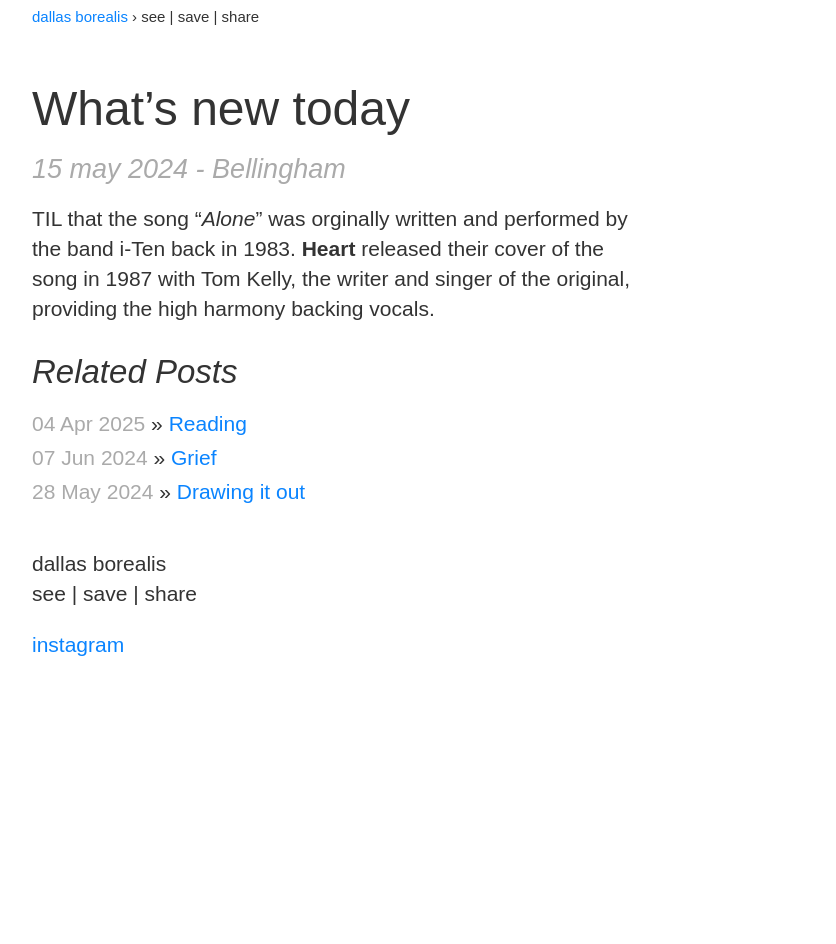
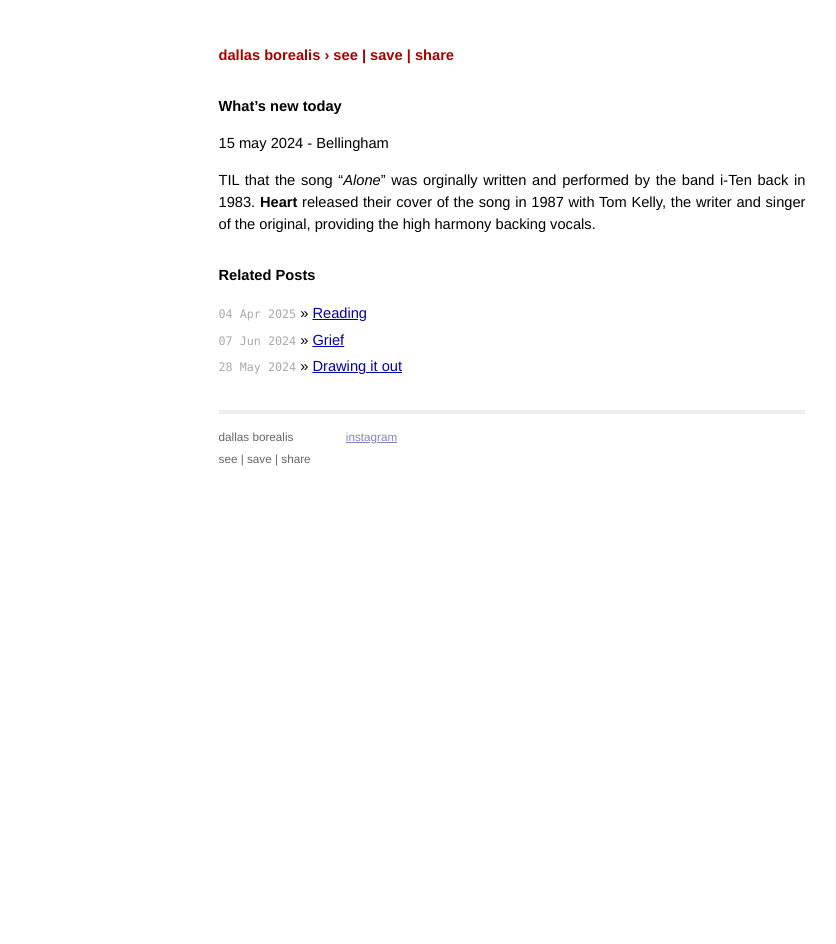
Before and after one commit to dallas-borealis/dallas-borealis.github.io, a Jekyll site: the page built from _posts/2024-05-15-whats-new-today.md, in a window 1280 px wide. Shown: the whole page, without its empty margins (128-964 px from the left). Built offline with Jekyll 4.4.1, drawn with Linux system fonts in a browser that asks for light colours; before the commit the page ends 900 px from its top, so only the background shows below that.

Commit message:
Update screen.css

```diff
--- a/css/screen.css
+++ b/css/screen.css
@@ -1,410 +1,197 @@
-@charset "UTF-8";
+/*****************************************************************************/
+/*
+/* Common
+/*
+/*****************************************************************************/
 
-html {
-    font-size: 15px;
+/* Global Reset */
+
+* {
+  margin: 0;
+  padding: 0;
+}
+
+html, body {
+  height: 100%;
 }
 
 body {
-    width: 87.5%;
-    margin-left: auto;
-    margin-right: auto;
-    padding-left: 12.5%;
-    font-family: 'Source Sans Pro', sans-serif;
-    background-color: #fff;
-    color: #333;
-    max-width: 1400px;
-    counter-reset: sidenote-counter;
+  background-color: white;
+  font: 13.34px helvetica, arial, clean, sans-serif;
+  *font-size: small;
+  text-align: center;
 }
 
-/* Adds dark mode */
-@media (prefers-color-scheme: dark) {
-    body {
-        background-color: #151515;
-        color: #ddd;
-    }
+h1, h2, h3, h4, h5, h6 {
+  font-size: 100%;
 }
 
 h1 {
-    font-weight: 400;
-    margin-top: 4rem;
-    margin-bottom: 1.5rem;
-    font-size: 3.2rem;
-    line-height: 1;
+  margin-bottom: 1em;
 }
 
-h2 {
-    font-style: italic;
-    font-weight: 400;
-    margin-top: 2.1rem;
-    margin-bottom: 1.4rem;
-    font-size: 2.2rem;
-    line-height: 1;
+p {
+  margin: 1em 0;
 }
 
-h3 {
-    font-style: italic;
-    font-weight: 400;
-    font-size: 1.7rem;
-    margin-top: 2rem;
-    margin-bottom: 1.4rem;
-    line-height: 1;
+a {
+  color: #00a;
 }
 
-p.subtitle {
-    font-style: italic;
-    margin-top: 1rem;
-    margin-bottom: 1rem;
-    font-size: 1.8rem;
-    display: block;
-    line-height: 1;
+a:hover {
+  color: black;
+}
+
+a:visited {
+  color: #a0a;
+}
+
+table {
+  font-size: inherit;
+  font: 100%;
+}
+
+/*****************************************************************************/
+/*
+/* Home
+/*
+/*****************************************************************************/
+
+ul.posts {
+  list-style-type: none;
+  margin-bottom: 2em;
+}
+
+  ul.posts li {
+    line-height: 1.75em;
+  }
+
+  ul.posts span {
+    color: #aaa;
+    font-family: Monaco, "Courier New", monospace;
+    font-size: 80%;
+  }
+
+/*****************************************************************************/
+/*
+/* Site
+/*
+/*****************************************************************************/
+
+.site {
+  font-size: 110%;
+  text-align: justify;
+  width: 40em;
+  margin: 3em auto 2em auto;
+  line-height: 1.5em;
+}
+
+.title {
+  color: #a00;
+  font-weight: bold;
+  margin-bottom: 2em;
+}
+
+  .site .title a {
+    color: #a00;
+    text-decoration: none;
+  }
+
+  .site .title a:hover {
+    color: black;
+  }
+
+  .site .title a.extra {
+    color: #aaa;
+    text-decoration: none;
+    margin-left: 1em;
+  }
+
+  .site .title a.extra:hover {
+    color: black;
+  }
+
+  .site .meta {
     color: #aaa;
   }
 
-.numeral {
-    font-family: et-book-roman-old-style;
+  .site .footer {
+    font-size: 80%;
+    color: #666;
+    border-top: 4px solid #eee;
+    margin-top: 2em;
+    overflow: hidden;
   }
 
-.danger {
-    color: red;
+    .site .footer .contact {
+      float: left;
+      margin-right: 3em;
     }
 
-article {
-    padding: 4rem 0rem;
+      .site .footer .contact a {
+        color: #8085C1;
       }
 
-section {
-    padding-top: 1rem;
-    padding-bottom: 1rem;
+    .site .footer .rss {
+      margin-top: 1.1em;
+      margin-right: -.2em;
+      float: right;
     }
 
-p,
-dl,
-ol,
-ul {
-    font-size: 1.4rem;
-    line-height: 2rem;
-    width: 55%;
-}
-ul.posts {
-    padding: 0;
-  list-style-type: none;
-  margin-bottom: 2em;
-}
-ul.posts span {
-  color: #aaa;
+      .site .footer .rss img {
+        border: 0;
       }
 
-p {
-    margin-top: 1.4rem;
-    margin-bottom: 1.4rem;
-    padding-right: 0;
-    vertical-align: baseline;
+/*****************************************************************************/
+/*
+/* Posts
+/*
+/*****************************************************************************/
+
+#post {
+
 }
 
-/* Chapter Epigraphs */
-div.epigraph {
-    margin: 5em 0;
+  /* standard */
+
+  #post pre {
+    border: 1px solid #ddd;
+    background-color: #eef;
+    padding: 0 .4em;
   }
 
-div.epigraph > blockquote {
-    margin-top: 3em;
-    margin-bottom: 3em;
+  #post ul,
+  #post ol {
+    margin-left: 1.35em;
   }
 
-div.epigraph > blockquote,
-div.epigraph > blockquote > p {
-    font-style: italic;
+  #post code {
+    border: 1px solid #ddd;
+    background-color: #eef;
+    font-size: 85%;
+    padding: 0 .2em;
   }
 
-div.epigraph > blockquote > footer {
-    font-style: normal;
+    #post pre code {
+      border: none;
     }
 
-div.epigraph > blockquote > footer > cite {
-    font-style: italic;
-}
-/* end chapter epigraphs styles */
+  /* terminal */
 
-blockquote {
-    font-size: 1.4rem;
+  #post pre.terminal {
+    border: 1px solid black;
+    background-color: #333;
+    color: white;
   }
 
-blockquote p {
-    width: 55%;
-    margin-right: 40px;
+  #post pre.terminal code {
+    background-color: #333;
   }
 
-blockquote footer {
-    width: 55%;
-    font-size: 1.1rem;
-    text-align: right;
+#related {
+  margin-top: 2em;
 }
 
-section > p,
-section > footer,
-section > table {
-    width: 55%;
+  #related h2 {
+    margin-bottom: 1em;
   }
-
-/* 50 + 5 == 55, to be the same width as paragraph */
-section > dl,
-section > ol,
-section > ul {
-    width: 50%;
-    -webkit-padding-start: 5%;
-}
-
-dt:not(:first-child),
-li:not(:first-child) {
-    margin-top: 0.25rem;
-}
-
-figure {
-    padding: 0;
-    border: 0;
-    font-size: 100%;
-    font: inherit;
-    vertical-align: baseline;
-    max-width: 55%;
-    -webkit-margin-start: 0;
-    -webkit-margin-end: 0;
-    margin: 0 0 3em 0;
-}
-
-figcaption {
-    float: right;
-    clear: right;
-    margin-top: 0;
-    margin-bottom: 0;
-    font-size: 1.1rem;
-    line-height: 1.6;
-    vertical-align: baseline;
-    position: relative;
-    max-width: 40%;
-}
-
-figure.fullwidth figcaption {
-    margin-right: 24%;
-}
-
-a { color: rgba(10, 132, 255, 1); text-decoration: none; }
-a:hover { text-decoration: underline; }
-a:visited { color:rgba(10, 132, 255, 1); }
-
-
-
-/* Sidenotes, margin notes, figures, captions */
-img {
-    max-width: 100%;
-}
-
-.sidenote,
-.marginnote {
-    float: right;
-    clear: right;
-    margin-right: -60%;
-    width: 50%;
-    margin-top: 0.3rem;
-    margin-bottom: 0;
-    font-size: 1.1rem;
-    line-height: 1.3;
-    vertical-align: baseline;
-    position: relative;
-}
-
-.sidenote-number {
-    counter-increment: sidenote-counter;
-}
-
-.sidenote-number:after,
-.sidenote:before {
-    font-family: et-book-roman-old-style;
-    position: relative;
-    vertical-align: baseline;
-}
-
-.sidenote-number:after {
-    content: counter(sidenote-counter);
-    font-size: 1rem;
-    top: -0.5rem;
-    left: 0.1rem;
-}
-
-.sidenote:before {
-    content: counter(sidenote-counter) " ";
-    font-size: 1rem;
-    top: -0.5rem;
-}
-
-blockquote .sidenote,
-blockquote .marginnote {
-    margin-right: -82%;
-    min-width: 59%;
-    text-align: left;
-}
-
-div.fullwidth,
-table.fullwidth {
-    width: 100%;
-}
-
-div.table-wrapper {
-    overflow-x: auto;
-    font-family: "Trebuchet MS", "Gill Sans", "Gill Sans MT", sans-serif;
-}
-
-.sans {
-    font-family: "Gill Sans", "Gill Sans MT", Calibri, sans-serif;
-    letter-spacing: .03em;
-}
-
-code, pre > code {
-    font-family: Consolas, "Liberation Mono", Menlo, Courier, monospace;
-    font-size: 1.0rem;
-    line-height: 1.42;
-    -webkit-text-size-adjust: 100%; /* Prevent adjustments of font size after orientation changes in iOS. See https://github.com/edwardtufte/tufte-css/issues/81#issuecomment-261953409 */
-}
-
-.sans > code {
-    font-size: 1.2rem;
-}
-
-h1 > code,
-h2 > code,
-h3 > code {
-    font-size: 0.80em;
-}
-
-.marginnote > code,
-.sidenote > code {
-    font-size: 1rem;
-}
-
-pre > code {
-    font-size: 0.9rem;
-    width: 52.5%;
-    margin-left: 2.5%;
-    overflow-x: auto;
-    display: block;
-}
-
-pre.fullwidth > code {
-    width: 90%;
-}
-
-.fullwidth {
-    max-width: 90%;
-    clear:both;
-}
-
-span.newthought {
-    font-variant: small-caps;
-    font-size: 1.2em;
-}
-
-input.margin-toggle {
-    display: none;
-}
-
-label.sidenote-number {
-    display: inline-block;
-    max-height: 2rem; /* should be less than or equal to paragraph line-height */
-}
-
-label.margin-toggle:not(.sidenote-number) {
-    display: none;
-}
-
-.iframe-wrapper {
-    position: relative;
-    padding-bottom: 56.25%; /* 16:9 */
-    padding-top: 25px;
-    height: 0;
-}
-
-.iframe-wrapper iframe {
-    position: absolute;
-    top: 0;
-    left: 0;
-    width: 100%;
-    height: 100%;
-}
-
-@media (max-width: 760px) {
-    body {
-        width: 84%;
-        padding-left: 8%;
-        padding-right: 8%;
-    }
-
-    hr,
-    section > p,
-    section > footer,
-    section > table {
-        width: 100%;
-    }
-
-    pre > code {
-        width: 97%;
-    }
-
-    section > dl,
-    section > ol,
-    section > ul {
-        width: 90%;
-    }
-
-    figure {
-        max-width: 90%;
-    }
-
-    figcaption,
-    figure.fullwidth figcaption {
-        margin-right: 0%;
-        max-width: none;
-    }
-
-    blockquote {
-        margin-left: 1.5em;
-        margin-right: 0em;
-    }
-
-    blockquote p,
-    blockquote footer {
-        width: 100%;
-    }
-
-    label.margin-toggle:not(.sidenote-number) {
-        display: inline;
-    }
-
-    .sidenote,
-    .marginnote {
-        display: none;
-    }
-
-    .margin-toggle:checked + .sidenote,
-    .margin-toggle:checked + .marginnote {
-        display: block;
-        float: left;
-        left: 1rem;
-        clear: both;
-        width: 95%;
-        margin: 1rem 2.5%;
-        vertical-align: baseline;
-        position: relative;
-    }
-
-    label {
-        cursor: pointer;
-    }
-
-    div.table-wrapper,
-    table {
-        width: 85%;
-    }
-
-    img {
-        width: 100%;
-    }
-}
```
Lines whose indentation alone changed are shown as unchanged.
